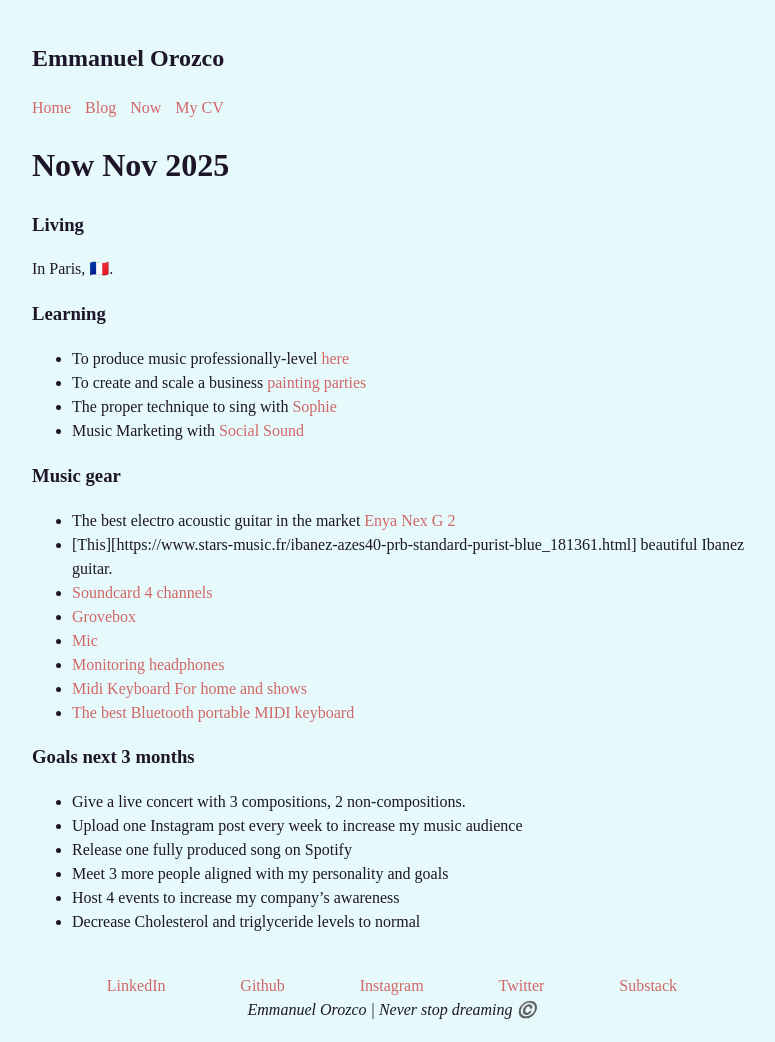
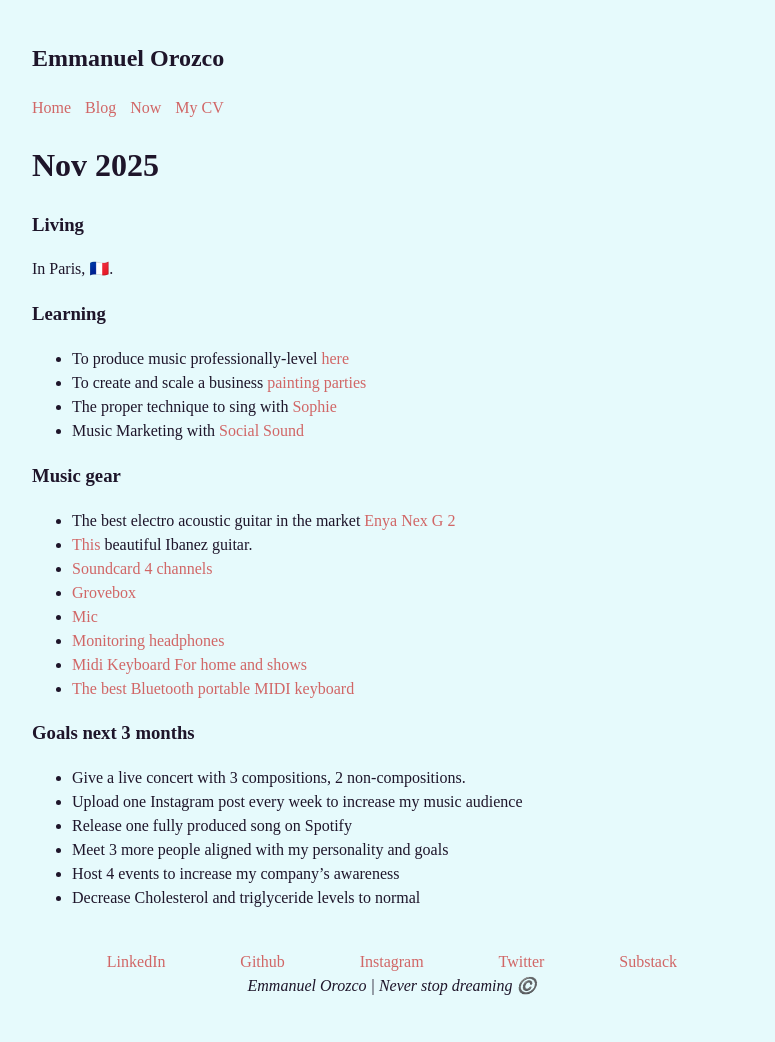
Before and after one commit to indie-rok/www.emmanuelorozco.com, a Jekyll site: the page built from now.md, in a window 1280 px wide. Shown: the whole page, without its empty margins (248-1023 px from the left). Built offline with Jekyll 4.4.1, drawn with Linux system fonts in a browser that asks for light colours; some web fonts are replaced; after the commit the page ends 1018 px from its top, so only the background shows below that.

Commit message:
fix(post): Update link

```diff
--- a/now.md
+++ b/now.md
@@ -4,7 +4,7 @@ date: 2025-31-10 18:30:00 +0000
 title: Now
 ---
 
-# Now Nov 2025
+# Nov 2025
 
 ### Living
 
@@ -19,7 +19,7 @@ In Paris, 🇫🇷.
 
 ### Music gear
 - The best electro acoustic guitar in the market [Enya Nex G 2](https://www.enya-music.com/products/nexg-2)
-- [This][https://www.stars-music.fr/ibanez-azes40-prb-standard-purist-blue_181361.html] beautiful Ibanez guitar.
+- [This](https://www.stars-music.fr/ibanez-azes40-prb-standard-purist-blue_181361.html) beautiful Ibanez guitar.
 - [Soundcard 4 channels](https://www.thomann.fr/behringer_umc404hd.htm)
 - [Grovebox](https://fr.yamaha.com/fr/audio/music-audio-production/products/music-production-studios/seqtrak/)
 - [Mic](shure.com/fr-FR/produits/microphones/sm58)
```
